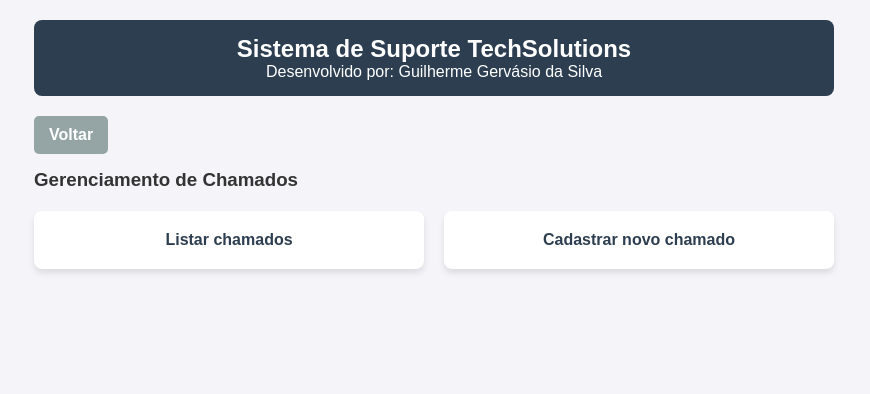
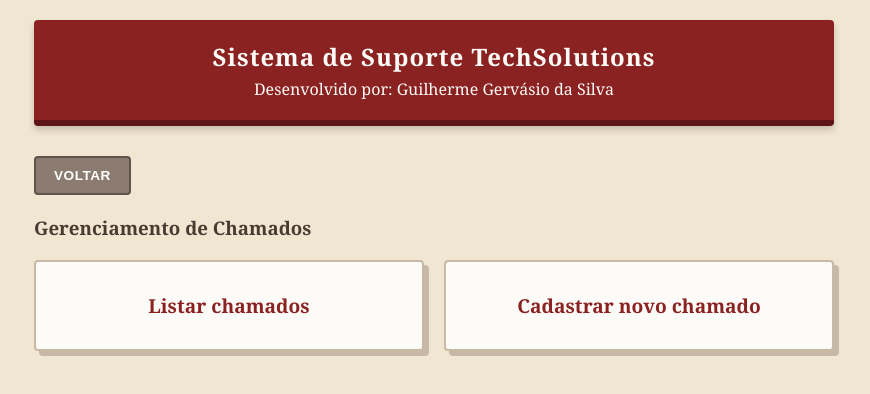
Before and after one commit to Guilherme-Gervasio/desafio-tecnico-frontend, a React (Vite) app in the folder desafio-frontend/: page /chamados in a window 1280 px wide. Shown: the top 394 px of the page, without its empty margins (206-1076 px from the left). Built offline with nearby package versions, Linux system fonts and the light colour scheme.

Commit message:
atualizando estilizacao

```diff
--- a/desafio-frontend/src/App.css
+++ b/desafio-frontend/src/App.css
@@ -2,22 +2,29 @@
   box-sizing: border-box;
   margin: 0;
   padding: 0;
-  font-family: Arial, sans-serif;
+  font-family: 'Georgia', 'Times New Roman', serif;
 }
 
 body {
-  background-color: #f4f4f9;
-  color: #333;
+  background-color: #f0e6d2;
+  color: #4a3b32;
   padding: 20px;
 }
 
 .header {
-  background-color: #2c3e50;
-  color: white;
-  padding: 15px;
+  background-color: #8b2222;
+  color: #fdfbf7;
+  padding: 20px;
   text-align: center;
-  border-radius: 8px;
-  margin-bottom: 20px;
+  border-radius: 4px;
+  margin-bottom: 30px;
+  border-bottom: 6px solid #5e1414;
+  box-shadow: 0 4px 6px rgba(60, 20, 20, 0.2);
+}
+
+.header h2 {
+  letter-spacing: 1px;
+  margin-bottom: 5px;
 }
 
 .container {
@@ -33,61 +40,114 @@
 }
 
 .card {
-  background: white;
-  padding: 20px;
-  border-radius: 8px;
-  box-shadow: 0 4px 6px rgba(0,0,0,0.1);
+  background: #fdfbf7;
+  padding: 30px 20px;
+  border-radius: 4px;
+  border: 2px solid #c8b9a6;
+  box-shadow: 5px 5px 0px #c8b9a6;
   text-align: center;
   text-decoration: none;
-  color: #2c3e50;
+  color: #8b2222;
   font-weight: bold;
+  font-size: 1.2rem;
   flex: 1;
-  transition: 0.3s;
+  transition: all 0.2s ease-in-out;
 }
 
 .card:hover {
-  transform: translateY(-5px);
-  box-shadow: 0 6px 12px rgba(0,0,0,0.15);
+  transform: translate(-3px, -3px);
+  box-shadow: 8px 8px 0px #8b2222;
+  color: #5e1414;
 }
 
 .btn {
-  padding: 10px 15px;
-  border: none;
-  border-radius: 5px;
+  padding: 10px 18px;
+  border: 2px solid transparent;
+  border-radius: 4px;
   cursor: pointer;
   font-weight: bold;
   margin-right: 10px;
   text-decoration: none;
   display: inline-block;
+  transition: 0.2s;
+  font-family: 'Arial', sans-serif;
+  text-transform: uppercase;
+  font-size: 0.85rem;
+  letter-spacing: 0.5px;
 }
 
-.btn-primary { background-color: #3498db; color: white; }
-.btn-danger { background-color: #e74c3c; color: white; }
-.btn-secondary { background-color: #95a5a6; color: white; margin-bottom: 15px; }
+.btn-primary {
+  background-color: #5c4033;
+  color: #fdfbf7;
+  border-color: #3e2b22;
+}
+.btn-primary:hover { background-color: #7b5645; }
+
+.btn-danger {
+  background-color: #a03232;
+  color: white;
+  border-color: #6b2121;
+}
+.btn-danger:hover { background-color: #c03d3d; }
+
+.btn-secondary {
+  background-color: #8c7b70;
+  color: white;
+  margin-bottom: 20px;
+  border-color: #5f534c;
+}
+.btn-secondary:hover { background-color: #a39287; }
 
 form {
-  background: white;
-  padding: 20px;
-  border-radius: 8px;
+  background: #fdfbf7;
+  padding: 30px;
+  border-radius: 4px;
+  border: 2px solid #c8b9a6;
+  box-shadow: 5px 5px 0px #c8b9a6;
   display: flex;
   flex-direction: column;
-  gap: 10px;
+  gap: 15px;
 }
 
-form label { font-weight: bold; }
+form label {
+  font-weight: bold;
+  color: #5c4033;
+  border-bottom: 1px dashed #c8b9a6;
+  padding-bottom: 5px;
+}
+
 form input, form select, form textarea {
-  padding: 10px;
-  border: 1px solid #ccc;
-  border-radius: 5px;
+  padding: 12px;
+  border: 1px solid #b8a996;
+  background-color: #faf6f0;
+  border-radius: 2px;
   width: 100%;
+  font-family: 'Arial', sans-serif;
+  color: #4a3b32;
+}
+
+form input:focus, form select:focus, form textarea:focus {
+  outline: none;
+  border-color: #8b2222;
+  background-color: #ffffff;
 }
 
 .listagem-item {
-  background: white;
-  padding: 15px;
-  border-radius: 8px;
-  margin-bottom: 15px;
-  box-shadow: 0 2px 4px rgba(0,0,0,0.1);
+  background: #fdfbf7;
+  padding: 20px;
+  border-radius: 4px;
+  border: 2px solid #c8b9a6;
+  border-left: 8px solid #8b2222;
+  margin-bottom: 20px;
+  box-shadow: 4px 4px 0px #c8b9a6;
 }
 
-.listagem-item p { margin-bottom: 5px; }
+.listagem-item p {
+  margin-bottom: 10px;
+  font-family: 'Arial', sans-serif;
+  font-size: 0.95rem;
+}
+
+.listagem-item strong {
+  color: #5c4033;
+}
```
